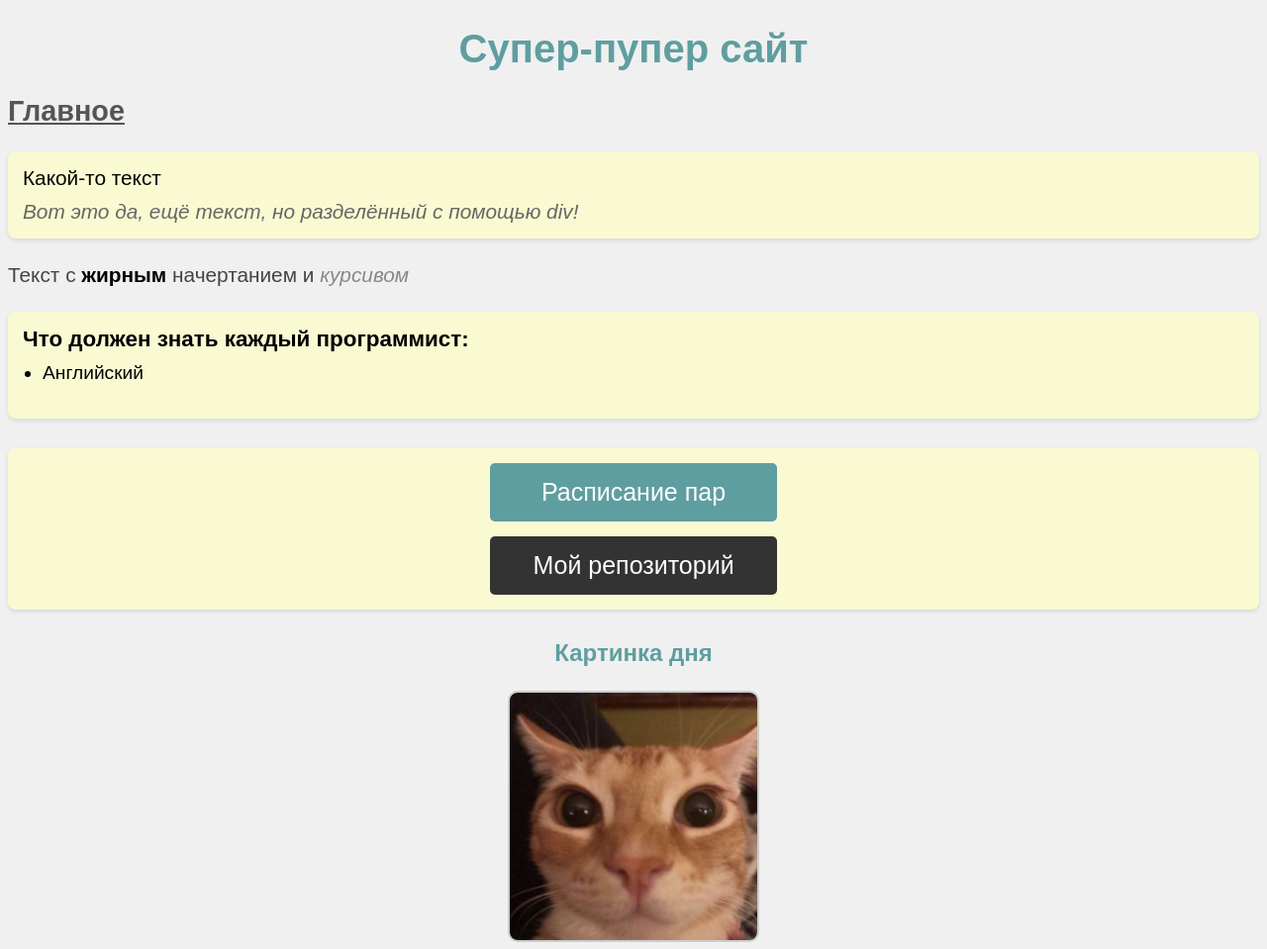
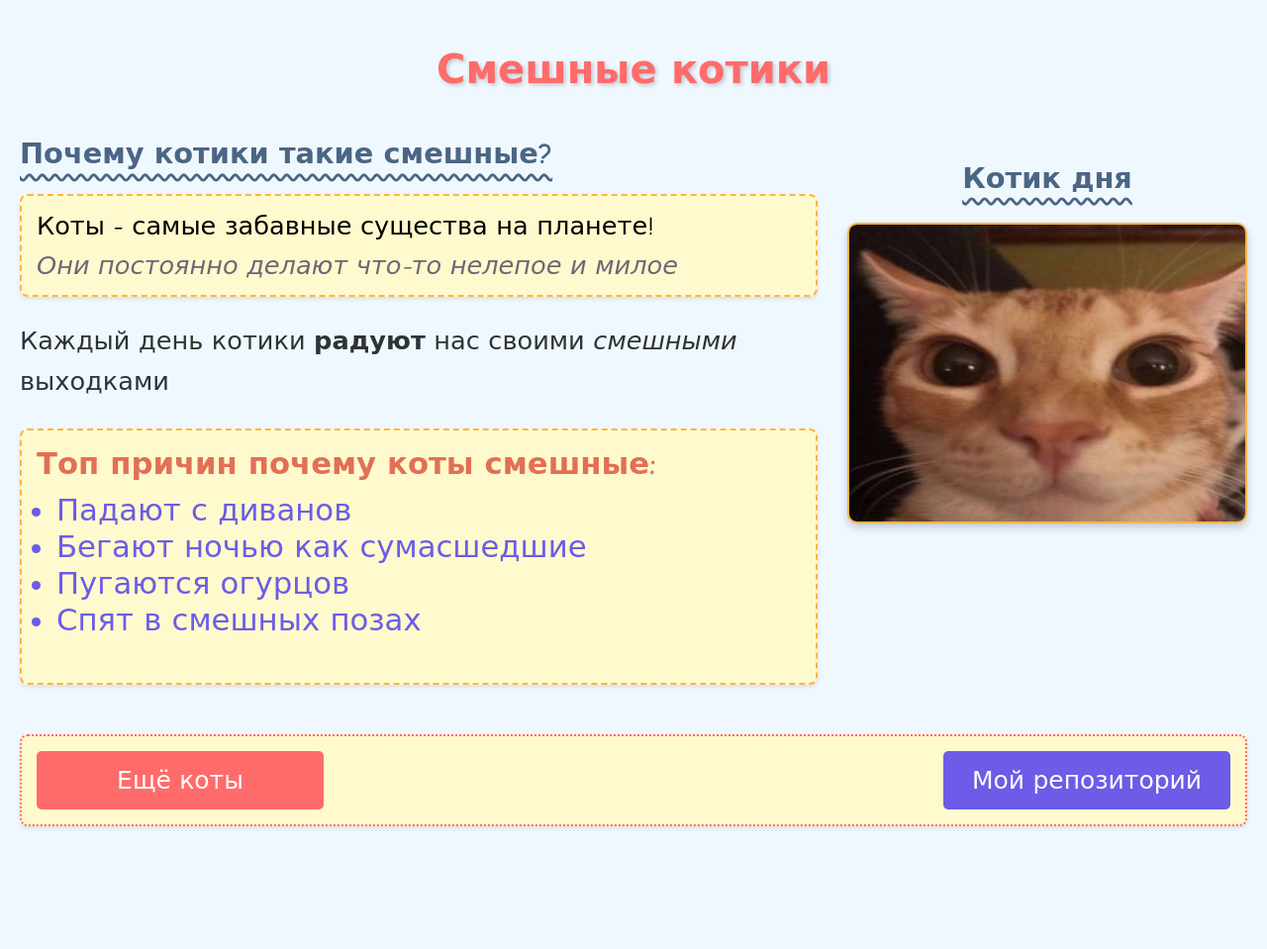
Before and after one commit to DimaDima51/web-programming, a plain HTML site: page index.html in a window 1280 px wide. Shown: the whole page at 99% size. After the commit the page ends 885 px from the top, so only its background shows below. Drawn offline with Linux system fonts and the light colour scheme.

Commit message:
Лабораторная работа #3

```diff
--- a/index.html
+++ b/index.html
@@ -2,44 +2,50 @@
 <html>
     <head>
         <meta charset="UTF-8"/>
-        <title>Супер-пупер сайт</title>
+        <title>Смешные котики</title>
+        <link rel="stylesheet" href="styles.css">
     </head>
-    <body style="font-family: sans-serif; background-color: rgb(240, 240, 240);">
-        <h1 style="color: rgb(95, 158, 160); text-align: center; font-size: 2.5em; margin-bottom: 20px;">Супер-пупер сайт</h1>
+    <body>
+        <h1 id="main-title">Смешные котики</h1>
 
-        <h2 style="color: rgb(85, 85, 85); font-size: 1.8em; text-decoration: underline;">Главное</h2>
+        <div class="content-wrapper">
+            <div class="text-content">
+                <h2 class="section-title">Почему котики такие смешные?</h2>
 
-        <div style="font-size: 1.3em; background-color: rgb(250, 250, 210); padding: 15px; border-radius: 8px; box-shadow: 0 2px 4px rgba(0, 0, 0, 0.1);">
-            Какой-то текст
-            <div style="margin-top: 10px; color: rgb(102, 102, 102); font-style: italic;">Вот это да, ещё текст, но разделённый с помощью div!</div>
+                <div class="highlight-box">
+                    Коты - самые забавные существа на планете!
+                    <div class="sub-text">Они постоянно делают что-то нелепое и милое</div>
+                </div>
+
+                <p class="main-text">
+                    Каждый день котики <b>радуют</b> нас своими <em>смешными</em> выходками
+                </p>
+
+                <div class="highlight-box">
+                    <span class="important-list-title">Топ причин почему коты смешные:</span>
+                    <ul class="skills-list">
+                        <li>Падают с диванов</li>
+                        <li>Бегают ночью как сумасшедшие</li>
+                        <li>Пугаются огурцов</li>
+                        <li>Спят в смешных позах</li>
+                    </ul>
+                </div>
+            </div>
+
+            <div class="image-container">
+                <h3 class="section-title">Котик дня</h3>
+                <img src="cat.png" alt="Смешной кот" width="400" height="300">
+            </div>
         </div>
 
-        <p style="font-size: 1.3em; line-height: 1.6; color: rgb(68, 68, 68);">
-            Текст с <b style="color: rgb(0, 0, 0);">жирным</b> начертанием и <em style="color: rgb(136, 136, 136);">курсивом</em>
-        </p>
-
-        <div style="background-color: rgb(250, 250, 210); padding: 15px; border-radius: 8px; box-shadow: 0 2px 4px rgba(0, 0, 0, 0.1); margin-top: 20px;">
-            <span style="font-weight: bold; color: rgb(0, 0, 0); font-size: 1.4em;">Что должен знать каждый программист:</span>
-            <ul style="font-size: 1.2em; padding-left: 20px; margin-top: 10px;">
-                <li>Английский</li>
-            </ul>
-        </div>
-
-        <div style="background-color: rgb(250, 250, 210); display: flex; flex-direction: column; align-items: center; gap: 15px; padding: 15px; border-radius: 8px; box-shadow: 0 2px 4px rgba(0, 0, 0, 0.1); margin-top: 30px;">
-            <a href="https://mauniver.ru/student/timetable/new/" target="_blank"
-               style="color: rgb(255, 255, 255); background-color: rgb(95, 158, 160); padding: 15px 20px; border-radius: 5px; font-size: 25px; text-decoration: none; width: 250px; text-align: center;">
-                Расписание пар
+        <div class="flex-container">
+            <a href="https://yandex.ru/images/search?text=коты" target="_blank" class="button primary-button">
+                Ещё коты
             </a>
 
-            <a href="https://github.com/DimaDima51/web-programming.git" target="_blank"
-               style="color: rgb(255, 255, 255); background-color: rgb(51, 51, 51); padding: 15px 20px; border-radius: 5px; font-size: 25px; text-decoration: none; width: 250px; text-align: center;">
+            <a href="https://github.com/DimaDima51/web-programming.git" target="_blank" class="button secondary-button">
                 Мой репозиторий
             </a>
         </div>
-
-        <div style="margin-top: 30px; text-align: center;">
-            <h3 style="color: rgb(95, 158, 160); font-size: 1.5em;">Картинка дня</h3>
-            <img src="cat.png" alt="Смешной кот" width="250" height="250" style="border: 2px solid rgb(204, 204, 204); border-radius: 10px;">
-        </div>
     </body>
 </html>
--- /dev/null
+++ b/styles.css
@@ -0,0 +1,124 @@
+body {
+    font-family: 'Comic Sans MS', cursive, sans-serif;
+    background-color: #f0f8ff;
+    margin: 0;
+    padding: 20px;
+}
+
+#main-title {
+    color: #ff6b6b;
+    text-align: center;
+    font-size: 2.5em;
+    margin-bottom: 20px;
+    text-shadow: 2px 2px 4px rgba(0, 0, 0, 0.2);
+}
+
+.section-title {
+    color: #4b6584;
+    font-size: 1.8em;
+    text-decoration: underline wavy;
+    text-underline-offset: 10px;
+}
+
+.highlight-box {
+    font-size: 1.6em;
+    background-color: #fffacd;
+    padding: 15px;
+    border-radius: 8px;
+    box-shadow: 0 2px 4px rgba(0, 0, 0, 0.1);
+    margin-bottom: 20px;
+    border: 2px dashed #ffb347;
+}
+
+.sub-text {
+    margin-top: 10px;
+    color: #6d6875;
+    font-style: italic;
+}
+
+.main-text {
+    font-size: 1.6em;
+    line-height: 1.6;
+    color: #2d3436;
+}
+
+.important-list-title {
+    font-weight: bold;
+    color: #e17055;
+    font-size: 1.2em;
+    display: block;
+    margin-bottom: 10px;
+}
+
+.skills-list {
+    font-size: 1.2em;
+    padding-left: 20px;
+    margin-top: 10px;
+    color: #6c5ce7;
+}
+
+.flex-container {
+    background-color: #fffacd;
+    display: flex;
+    flex-direction: row;
+    justify-content: space-between;
+    align-items: center;
+    gap: 15px;
+    padding: 15px;
+    border-radius: 8px;
+    box-shadow: 0 2px 4px rgba(0, 0, 0, 0.1);
+    margin-top: 30px;
+    margin-bottom: 30px;
+    border: 2px dotted #ff6b6b;
+}
+
+.button {
+    padding: 15px 20px;
+    border-radius: 5px;
+    font-size: 25px;
+    text-decoration: none;
+    width: 250px;
+    text-align: center;
+    transition: transform 0.3s;
+}
+
+.button:hover {
+    transform: rotate(1deg) scale(1.05);
+}
+
+.primary-button {
+    color: white;
+    background-color: #ff6b6b;
+}
+
+.secondary-button {
+    color: white;
+    background-color: #6c5ce7;
+}
+
+.image-container {
+    margin-top: 30px;
+    text-align: center;
+}
+
+.image-container img {
+    border: 2px solid #ffb347;
+    border-radius: 10px;
+    box-shadow: 0 4px 8px rgba(0, 0, 0, 0.2);
+}
+
+.content-wrapper {
+    display: flex;
+    gap: 30px;
+    align-items: flex-start;
+    margin-bottom: 30px;
+}
+
+.text-content {
+    flex: 1;
+}
+
+.image-container {
+    flex-shrink: 0;
+    margin-top: 20px;
+}
```
